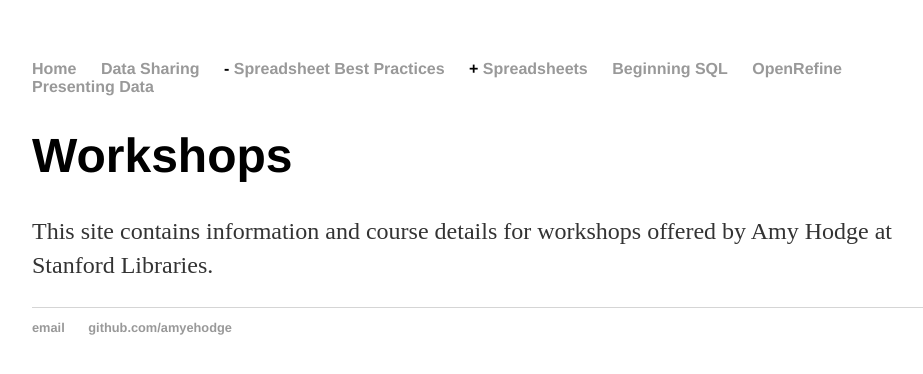
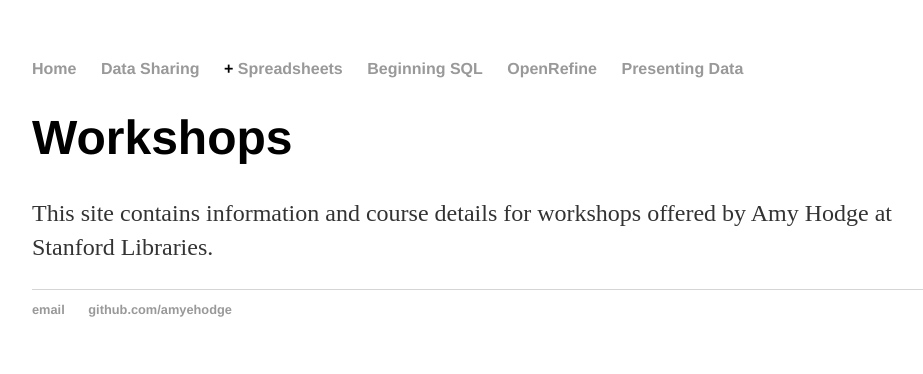
Before and after one commit to theduffreport/amyehodge.github.io, a Jekyll site: the page built from index.html, in a window 1280 px wide. Shown: the top 374 px of the page, without its empty margins (160-1083 px from the left). Built offline with Jekyll 4.4.1, drawn with Linux system fonts in a browser that asks for light colours.

Commit message:
eliminated duplicate nav item

```diff
--- a/_layouts/default.html
+++ b/_layouts/default.html
@@ -10,7 +10,6 @@
 	    		<ul>
 	        	<li><a href="/">Home</a></li>
  	        	<li><a href="/datasharing">Data Sharing</a></li>
--        		<li><a href="/bestpractices">Spreadsheet Best Practices</a></li>
 +        		<li><a href="/spreadsheets">Spreadsheets</a></li>
          		<li><a href="/beginningsql">Beginning SQL</a></li>
          		<li><a href="/openrefine">OpenRefine</a></li>
```
